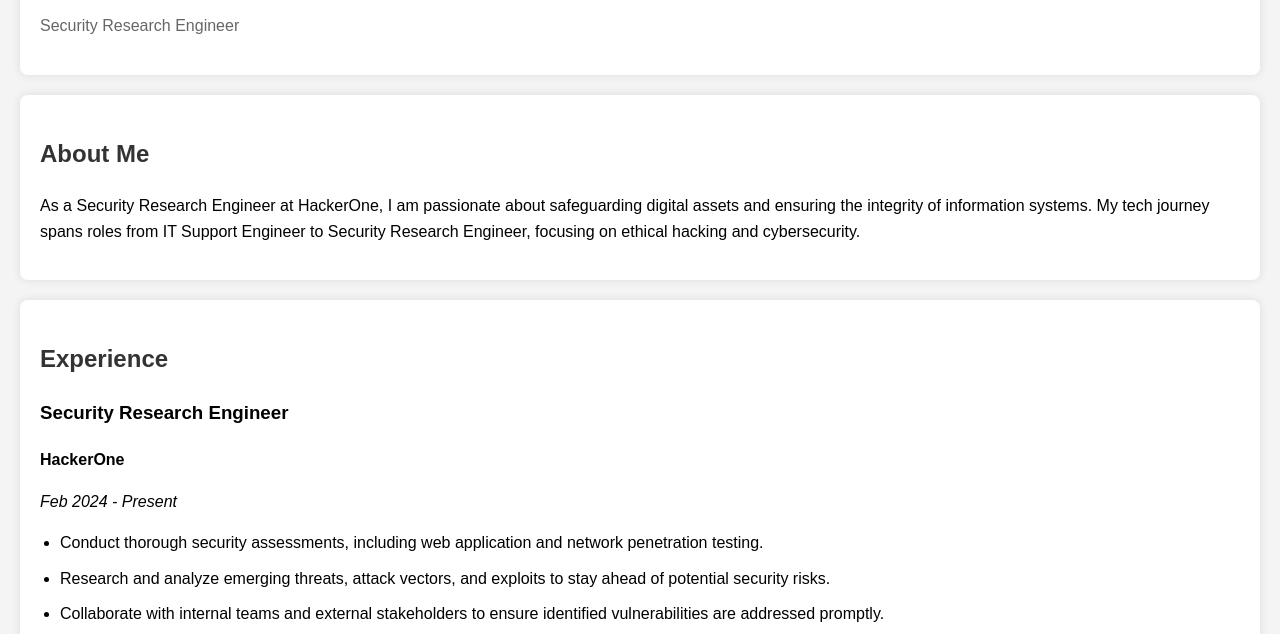
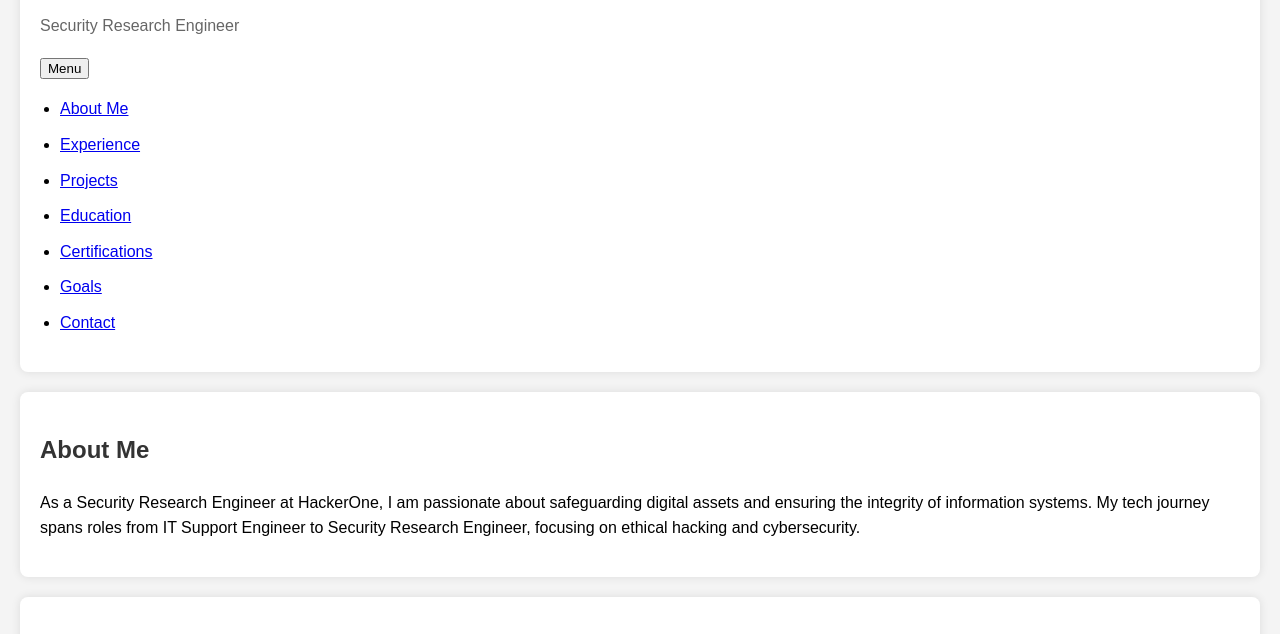
Before and after one commit to YannickAtabong9/portfolio.github.io, a plain HTML site: page index.html in a window 1280 px wide. Shown: the part 94-728 px from the top of the page. Drawn offline with Linux system fonts and the light colour scheme.

Commit message:
Update index.html

```diff
--- a/index.html
+++ b/index.html
@@ -10,6 +10,18 @@
     <header>
         <h1>Yannick Atabong</h1>
         <p>Security Research Engineer</p>
+        <nav>
+            <button class="nav-toggle">Menu</button>
+            <ul class="nav-menu">
+                <li><a href="#about">About Me</a></li>
+                <li><a href="#experience">Experience</a></li>
+                <li><a href="#projects">Projects</a></li>
+                <li><a href="#education">Education</a></li>
+                <li><a href="#certifications">Certifications</a></li>
+                <li><a href="#goals">Goals</a></li>
+                <li><a href="#contact">Contact</a></li>
+            </ul>
+        </nav>
     </header>
 
     <section id="about">
@@ -180,7 +192,8 @@
 
     <section id="goals">
         <h2>Goals</h2>
-        <p>Currently working towards obtaining the Offensive Security Certified Professional (OSCP) certification by November 2024.</p>
+        <p>Currently working towards obtaining the Offensive Security Certified Professional (OSCP) certification by November 2024
+        </p>
     </section>
 
     <section id="contact">
```
